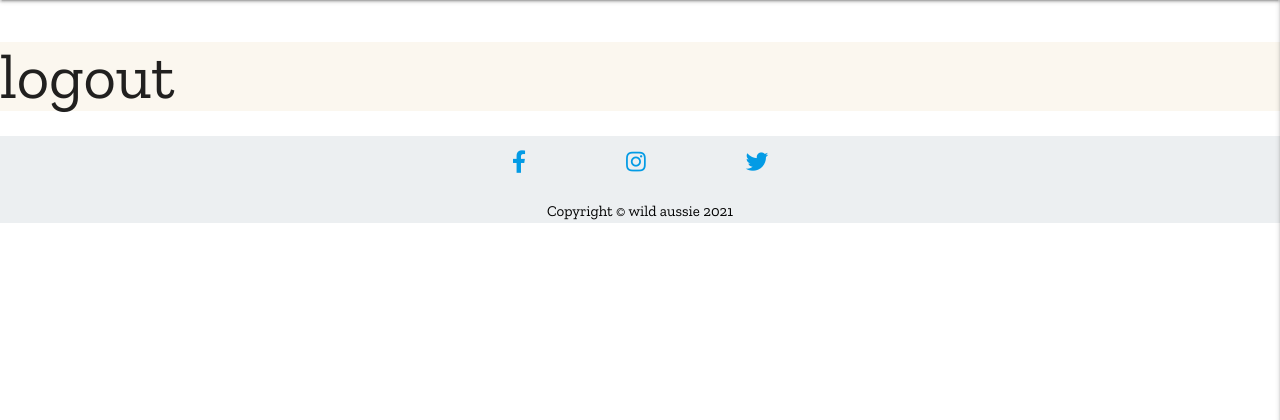
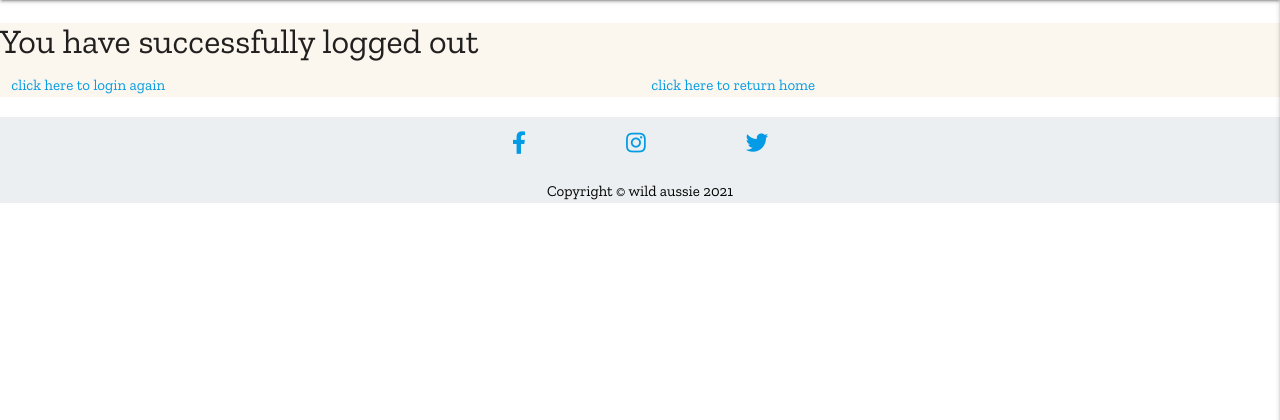
Before and after one commit to Joan-Amudu/Wild-Aussie, a Flask app: page /logout in a window 1280 px wide. Shown: the part 64-484 px from the top of the page. Run offline with Flask 2, Linux system fonts and the light colour scheme; some libraries are stand-ins or nearby versions.

Commit message:
Create logout page

```diff
--- a/templates/logout.html
+++ b/templates/logout.html
@@ -1,5 +1,14 @@
 {% extends "base.html" %}
 {% block content %}
-<h1>logout</h1>
+
+<h4>You have successfully logged out</h4>
+<div class="row">
+    <div class="col s6">
+        <a href="{{ url_for('login') }}">click here to login again</a>
+    </div>
+    <div class="col s6">
+        <a href="{{ url_for('home') }}">click here to return home</a>
+    </div>
+</div>
 
 {% endblock %}
```
